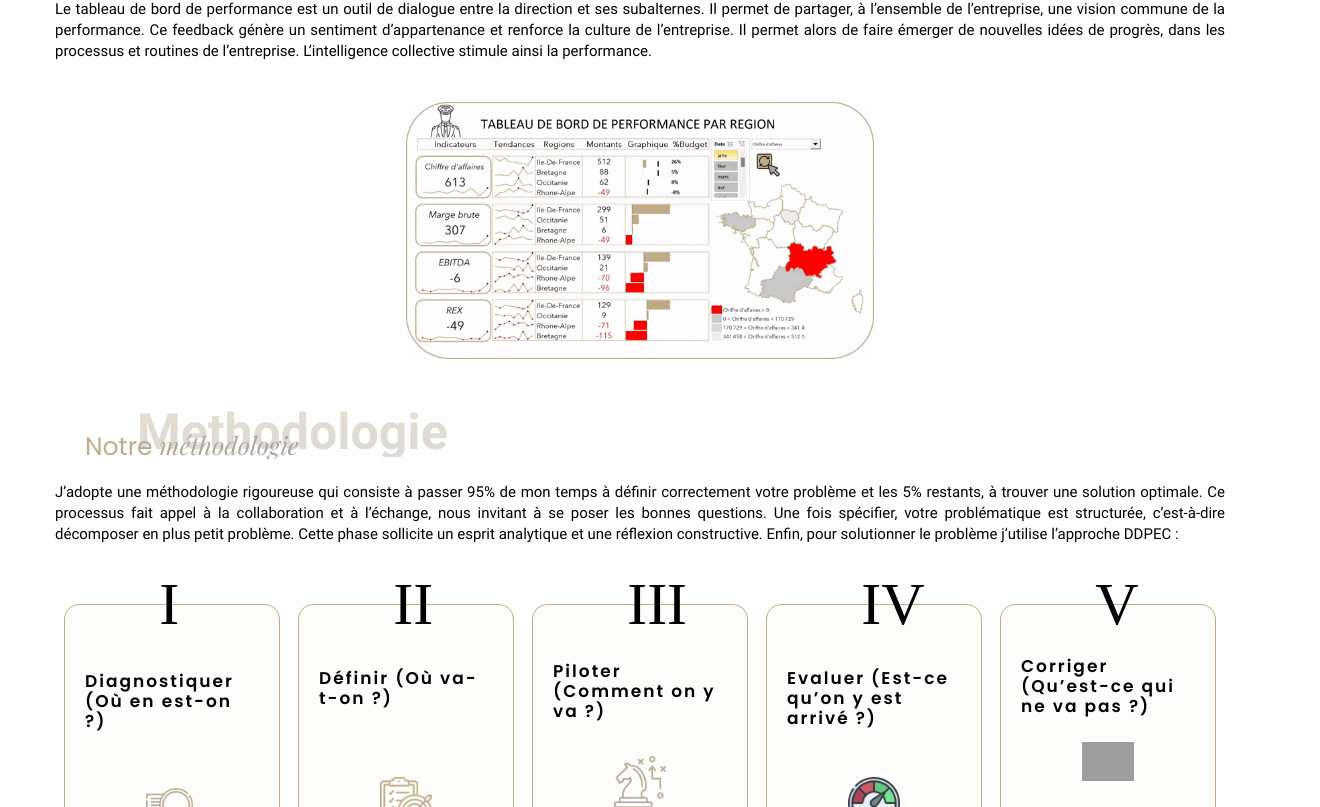
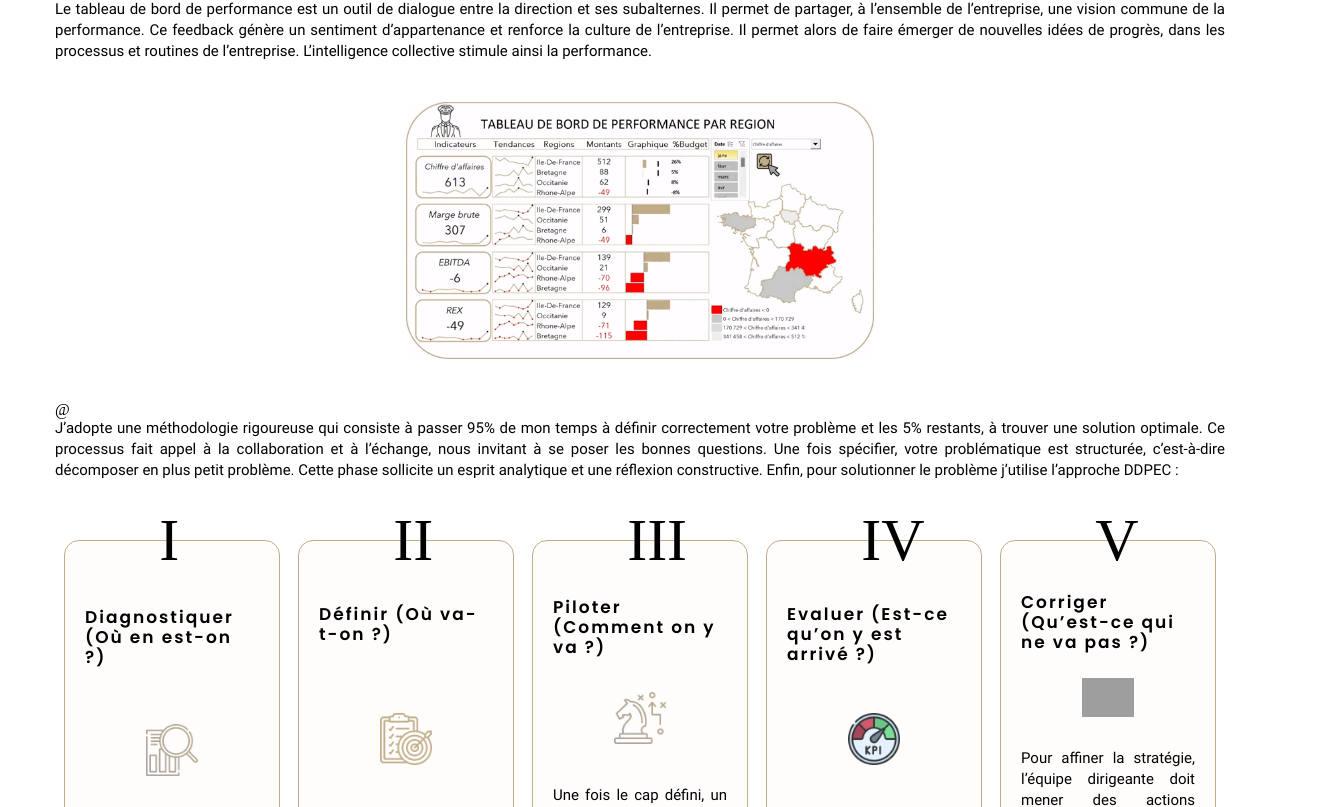
Before and after one commit to axiomdev/octaneadvisory, a React (Create React App) app: page / in a window 1280 px wide. Shown: the part 1993-2800 px from the top of the page, 1320 px wide, since content can reach past the window. Built offline with nearby package versions, Linux system fonts and the light colour scheme; grey boxes are pictures that could not be loaded.

Commit message:
problem responsive fixed

```diff
--- a/public/index.html
+++ b/public/index.html
@@ -3,7 +3,7 @@
   <head>
     <meta charset="utf-8" />
     <link rel="icon" href="%PUBLIC_URL%/favicon.ico" />
-    <meta name="viewport" content="width=device-width, initial-scale=1" />
+    <meta name="viewport" content="width=device-width, initial-scale=1.0">
     <meta name="theme-color" content="#000000" />
     <meta
       name="description"
--- a/src/App.jsx
+++ b/src/App.jsx
@@ -19,13 +19,13 @@
 		}, 5000);
 	});
 	return (
-		<div>
+		<>
 			<Header></Header>
-			{/* {contact ? (
+			{contact ? (
 				<div className="rounded-right">
 					<Link to="/contact">Contactez-moi</Link>
 				</div>
-			) : ""} */}
+			) : ""}
 
 			<Routes>
 				<Route index path="/" element={<Home />} />
@@ -33,7 +33,7 @@
 				<Route path="*" element={<NoMatching />} />
 			</Routes>
 			<Footer></Footer>
-		</div>
+		</>
 	);
 }
 
--- a/src/assets/css/App.css
+++ b/src/assets/css/App.css
@@ -176,7 +176,7 @@
   left: 0;
   right: 0;
   position: relative;
-  width: 100%;
+  /* width: 100%; */
   bottom: 0;
 }
 
--- a/src/pages/Home.jsx
+++ b/src/pages/Home.jsx
@@ -57,7 +57,7 @@
 	];
 
 	return (
-		<div>
+		<>
 			<main>
 				<div class="hero-background">
 					<div class="hero-block-texts">
@@ -184,12 +184,7 @@
 				</section>
 
 				<section className="margin-left-right">
-					<div class="double-titles text-center methodology">
-						<h2 className="title-methodology">
-							<span>Notre </span> méthodologie
-						</h2>
-						<h3>Methodologie</h3>
-					</div>
+					@
 					<p>
 						J’adopte une méthodologie rigoureuse qui consiste à passer 95% de
 						mon temps à définir correctement votre problème et les 5% restants,
@@ -284,7 +279,7 @@
 					</div>
 				</section>
 			</main>
-		</div>
+		</>
 	);
 }
 
```
